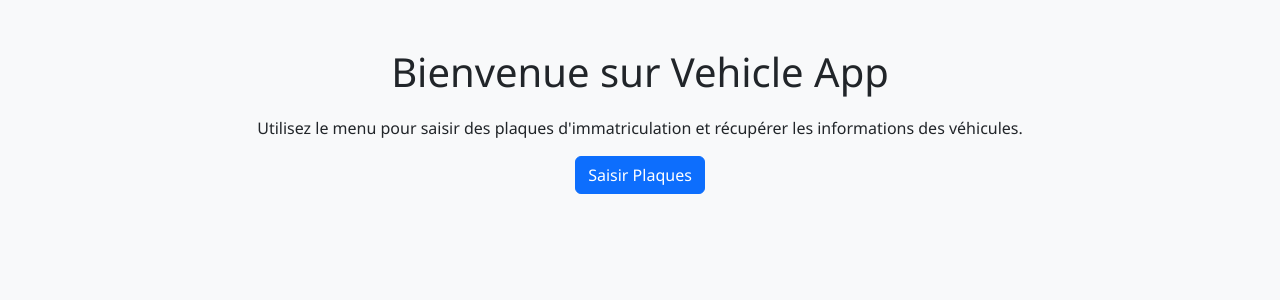
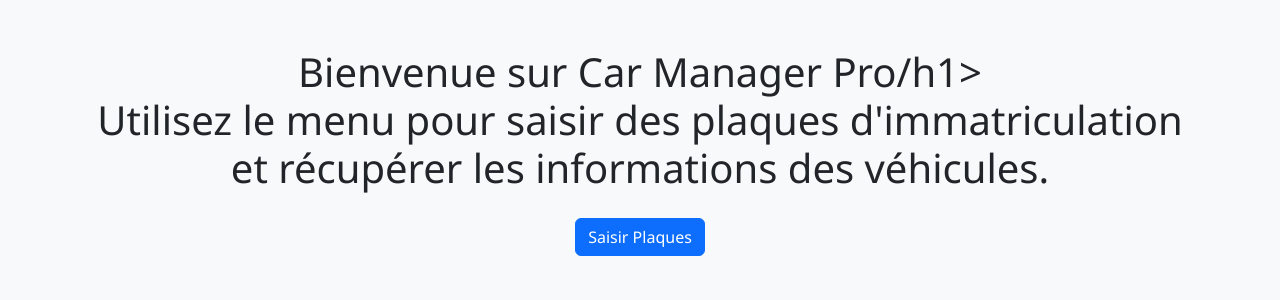
Before and after one commit to Jeffribouchon/pcb-carmanagerpro-docker, a Flask app: page / in a window 1280 px wide. Shown: the part 58-358 px from the top of the page. Run offline with Flask 3, Linux system fonts and the light colour scheme.

Commit message:
Update index.html

```diff
--- a/templates/index.html
+++ b/templates/index.html
@@ -1,7 +1,7 @@
 {% extends "layout.html" %}
 {% block content %}
 <div class="text-center mt-5">
-    <h1>Bienvenue sur Vehicle App</h1>
+    <h1>Bienvenue sur Car Manager Pro/h1>
     <p>Utilisez le menu pour saisir des plaques d'immatriculation et récupérer les informations des véhicules.</p>
     <a class="btn btn-primary" href="{{ url_for('vehicles') }}">Saisir Plaques</a>
 </div>
```
